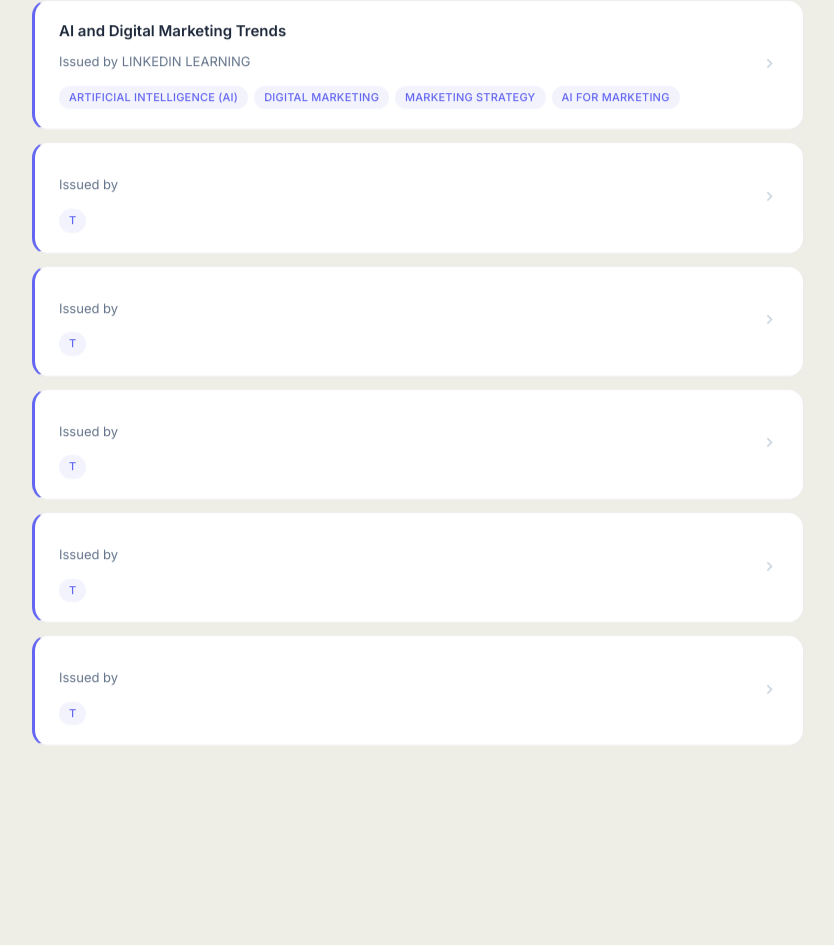
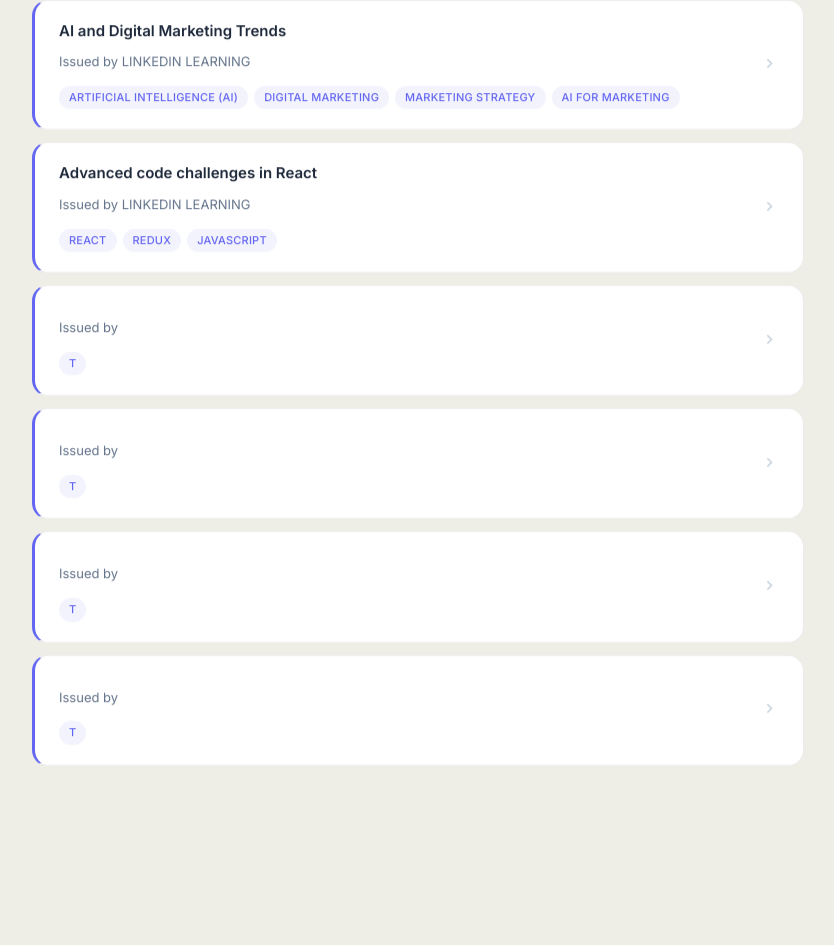
Before and after one commit to TharukiJ/Portfolio-3, a Next.js app: page / in a window 1280 px wide. Shown: the part 4175-5120 px from the top of the page, without its empty margins (222-1056 px from the left). Built offline with nearby package versions, Linux system fonts and the light colour scheme; a web font is replaced by a local one.

Commit message:
Update CertificationsSection.jsx

```diff
--- a/app/components/CertificationsSection.jsx
+++ b/app/components/CertificationsSection.jsx
@@ -41,9 +41,9 @@ const CERTIFICATIONS = [
     skills: "Artificial Intelligence (AI),Digital Marketing,Marketing Strategy,AI for Marketing",
     link: "https://www.linkedin.com/learning/certificates/275028a7e0552187cf0a3a8247aedcb23332b639ce957ba69839af21d69f2499?u=76664938",
   }, {
-    title: "",
-    issuer: "",
-    skills: "t",
+    title: "Advanced code challenges in React",
+    issuer: "LINKEDIN LEARNING",
+    skills: "React,Redux,JavaScript",
     link: "#",
   }, {
     title: "",
```
